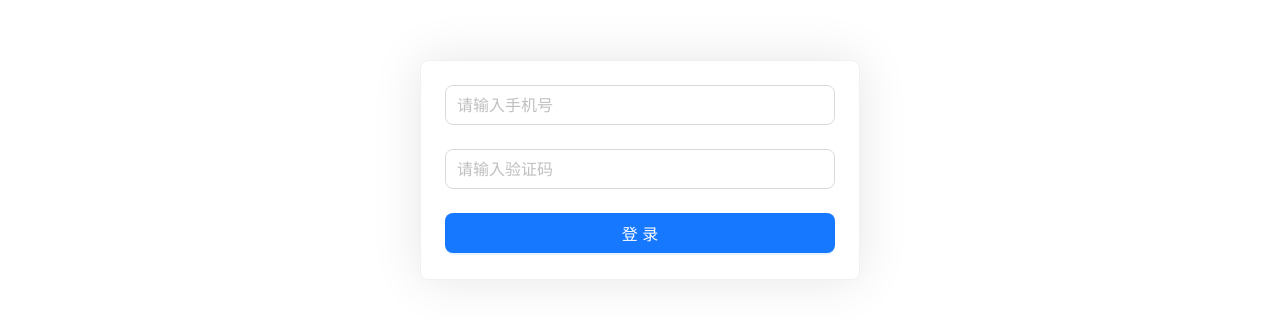
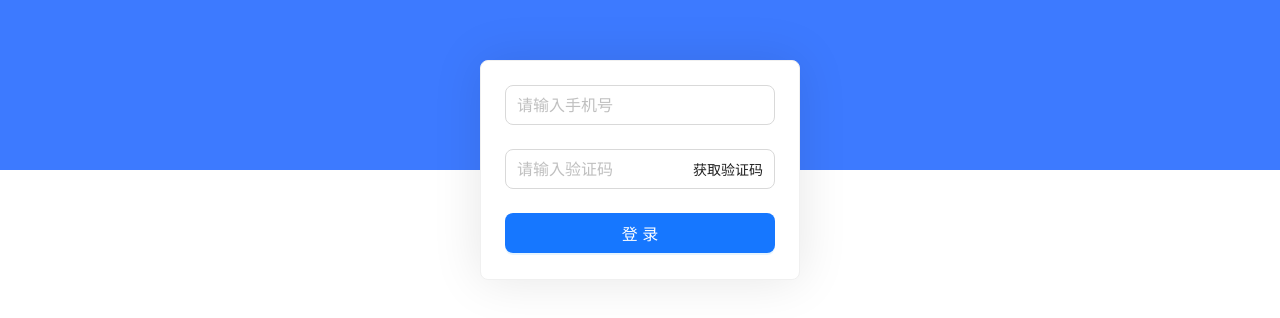
Before and after one commit to zijingAgao/xx-system-front, a React (Create React App) app: page /login in a window 1280 px wide. Shown: the part 230-548 px from the top of the page. Built offline with nearby package versions, Linux system fonts and the light colour scheme.

Commit message:
登录样式修改+获取验证码

```diff
--- a/src/pages/Login/index.jsx
+++ b/src/pages/Login/index.jsx
@@ -3,8 +3,11 @@ import { Card, Form, Input, Button, message } from 'antd'
 import { useDispatch } from 'react-redux'
 import { fetchLogin } from '@/store/modules/user'
 import { useNavigate } from 'react-router-dom'
+import { useState } from 'react'
+import countdown from '@/utils/countdown'
 
 const Login = () => {
+  const [count, setCount] = useState(-1)
   const dispatch = useDispatch()
   const navigate = useNavigate()
   const onFinish = async (values) => {
@@ -13,6 +16,14 @@ const Login = () => {
     // 跳转到首页
     navigate('/')
     message.success('登录成功')
+  }
+  // 获取验证码
+  const onGetCaptcha = async () => {
+    const [exec, clear] = countdown((count, clear) => {
+      setCount(count)
+    })
+    exec()
+    // TODO: 在这里执行发送验证码的程序
   }
   return (
     <div className='login'>
@@ -43,7 +54,15 @@ const Login = () => {
               }
             ]}
           >
-            <Input size='large' placeholder='请输入验证码' />
+            <Input
+              size='large'
+              placeholder='请输入验证码'
+              suffix={
+                count < 0 ?
+                <span style={{fontSize: '14px', cursor: 'pointer'}} onClick={onGetCaptcha}>获取验证码</span> :
+                <span style={{fontSize: '14px', cursor: 'not-allowed'}}>{count}s后重发</span>
+              }
+            />
           </Form.Item>
           <Form.Item>
             <Button type='primary' htmlType='submit' size='large' block>
--- a/src/pages/Login/index.scss
+++ b/src/pages/Login/index.scss
@@ -2,8 +2,9 @@
   width: 100%;
   height: 100vh;
   position: relative;
+  background: linear-gradient(180deg, #3d7aff 0%, #3d7aff 50%, #fff 50%, #fff 100%);
   .login-container {
-    width: 440px;
+    width: 320px;
     height: 220px;
     position: absolute;
     left: 50%;
--- /dev/null
+++ b/src/utils/countdown.js
@@ -0,0 +1,20 @@
+// func倒计时回调,number倒计时时间（单位秒
+// 还可以优化的地方，超过1s后才触发func
+const countdown = (func = () => {}, number = 60) => {
+  let _t;
+  const clear = () => clearInterval(_t);
+  const exec = () => {
+    const endTime = new Date().getTime() + number * 1000;
+    _t = setInterval(() => {
+      const now = new Date().getTime();
+      const count = Math.floor((endTime - now) / 1000);
+      if (count < 0) {
+        clear();
+      }
+      func(count, clear);
+    }, 500);
+  };
+  return [exec, clear];
+};
+
+export default countdown;
```
